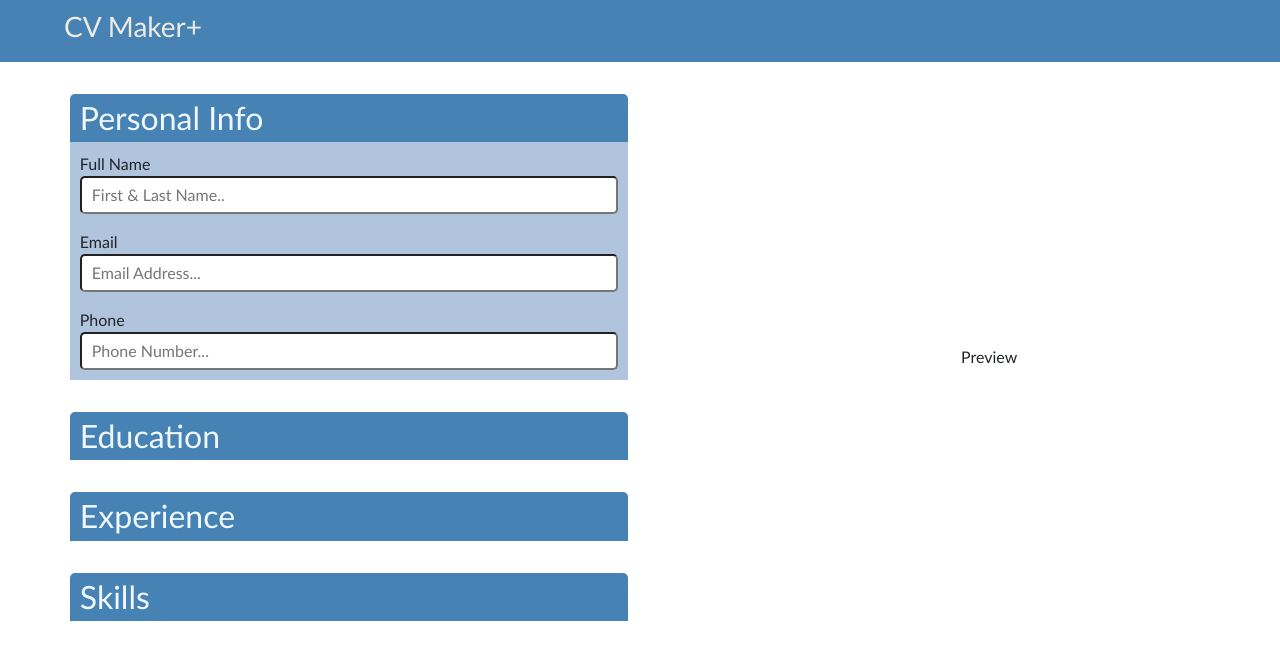
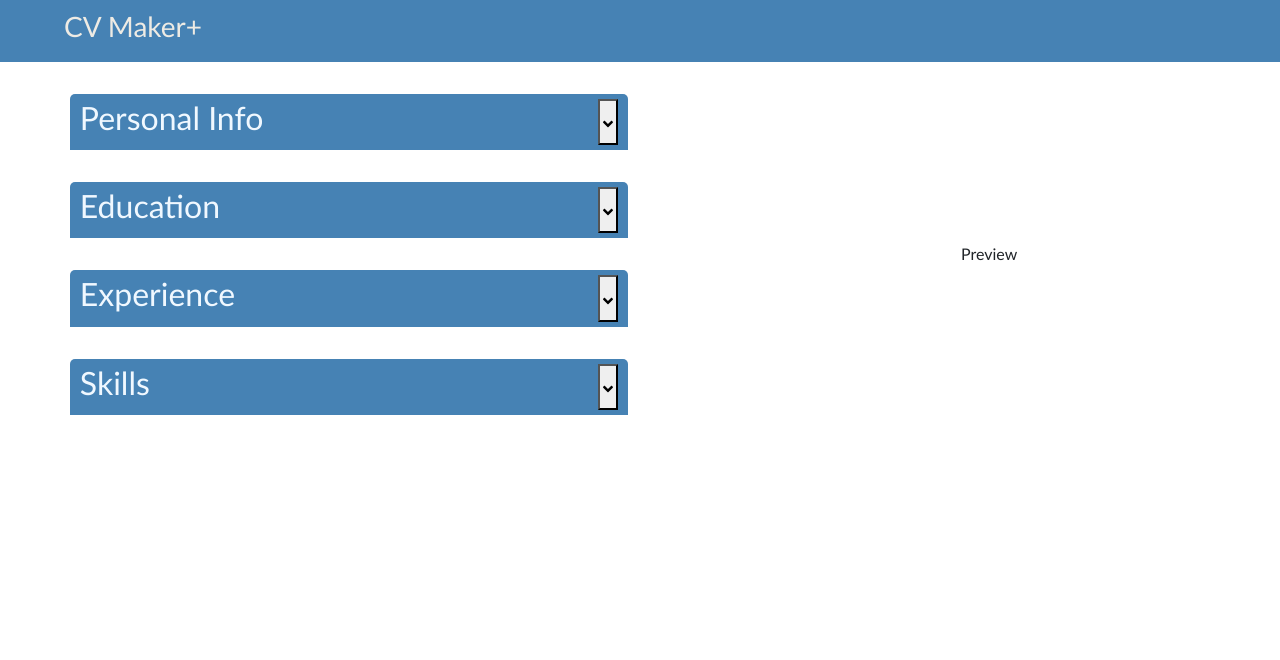
Before and after one commit to KramYengir/cv-maker, a React (Vite) app: page / in a window 1280 px wide. Shown: the top 660 px of the page. Built offline with nearby package versions, Linux system fonts and the light colour scheme.

Commit message:
add interactive input header component

```diff
--- a/package.json
+++ b/package.json
@@ -13,7 +13,8 @@
     "bootstrap": "^5.3.2",
     "react": "^18.2.0",
     "react-bootstrap": "^2.9.1",
-    "react-dom": "^18.2.0"
+    "react-dom": "^18.2.0",
+    "react-icons": "^4.12.0"
   },
   "devDependencies": {
     "@types/react": "^18.2.37",
--- a/src/components/Education.jsx
+++ b/src/components/Education.jsx
@@ -1,7 +1,15 @@
+import { useState } from "react";
+import InputHeader from "./InputHeader";
+
 const Education = () => {
+  const [isOpen, setIsOpen] = useState(false);
+
+  const toggleExpand = () => {
+    setIsOpen(!isOpen);
+  };
   return (
     <section>
-      <h2>Education</h2>
+      <InputHeader title="Education" isOpen={isOpen} onClick={toggleExpand} />
     </section>
   );
 };
--- a/src/components/Experience.jsx
+++ b/src/components/Experience.jsx
@@ -1,7 +1,16 @@
+import { useState } from "react";
+import InputHeader from "./InputHeader";
+
 const Experience = () => {
+  const [isOpen, setIsOpen] = useState(false);
+
+  const toggleExpand = () => {
+    setIsOpen(!isOpen);
+  };
+
   return (
     <section>
-      <h2>Experience</h2>
+      <InputHeader title="Experience" isOpen={isOpen} onClick={toggleExpand} />
     </section>
   );
 };
--- /dev/null
+++ b/src/components/InputHeader.jsx
@@ -0,0 +1,15 @@
+import { FaAngleDown } from "react-icons/fa";
+import { FaAngleUp } from "react-icons/fa";
+
+const InputHeader = ({ title, isOpen, onClick }) => {
+  return (
+    <div className="input-header">
+      <h2>{title}</h2>
+      <button onClick={onClick}>
+        {isOpen ? <FaAngleUp /> : <FaAngleDown />}
+      </button>
+    </div>
+  );
+};
+
+export default InputHeader;
--- a/src/components/PersonalInfo.jsx
+++ b/src/components/PersonalInfo.jsx
@@ -1,7 +1,21 @@
+import { useState } from "react";
+import InputHeader from "./InputHeader";
+
 const PersonalInfo = () => {
+  const [isOpen, setIsOpen] = useState(false);
+
+  const toggleExpand = () => {
+    setIsOpen(!isOpen);
+  };
+
   return (
     <section>
-      <h2>Personal Info</h2>
+      <InputHeader
+        title="Personal Info"
+        isOpen={isOpen}
+        onClick={toggleExpand}
+      />
+      {isOpen && (
         <form action="#">
           <label htmlFor="fullname">
             Full Name
@@ -13,13 +27,22 @@ const PersonalInfo = () => {
           </label>
           <label htmlFor="email">
             Email
-          <input id="email" type="email" placeholder="Email Address..."></input>
+            <input
+              id="email"
+              type="email"
+              placeholder="Email Address..."
+            ></input>
           </label>
           <label htmlFor="phone">
             Phone
-          <input id="phone" type="phone" placeholder="Phone Number..."></input>
+            <input
+              id="phone"
+              type="phone"
+              placeholder="Phone Number..."
+            ></input>
           </label>
         </form>
+      )}
     </section>
   );
 };
--- a/src/components/Skills.jsx
+++ b/src/components/Skills.jsx
@@ -1,7 +1,16 @@
+import { useState } from "react";
+import InputHeader from "./InputHeader";
+
 const Skills = () => {
+  const [isOpen, setIsOpen] = useState(false);
+
+  const toggleExpand = () => {
+    setIsOpen(!isOpen);
+  };
+
   return (
     <section>
-      <h2>Skills</h2>
+      <InputHeader title="Skills" isOpen={isOpen} onClick={toggleExpand} />
     </section>
   );
 };
--- a/src/styles/InputSection.css
+++ b/src/styles/InputSection.css
@@ -5,7 +5,9 @@
   min-width: min(80%, 600px);
 }
 
-.input-section section h2 {
+.input-section section .input-header {
+  display: flex;
+  justify-content: space-between;
   background-color: steelblue;
   color: aliceblue;
   padding: 5px 10px;
@@ -16,9 +18,9 @@
 form {
   display: grid;
   gap: 1rem;
-  padding-block: 10px;
+  padding: 30px 20px;
   background-color: lightsteelblue;
-  /*border: 1px solid slategray;*/
+  border-radius: 0 0 5px 5px;
 }
 
 form label {
```
Also changed, not shown: 1 other file (tests, documents, lock files or other folders). Lines whose indentation alone changed are shown as unchanged.
